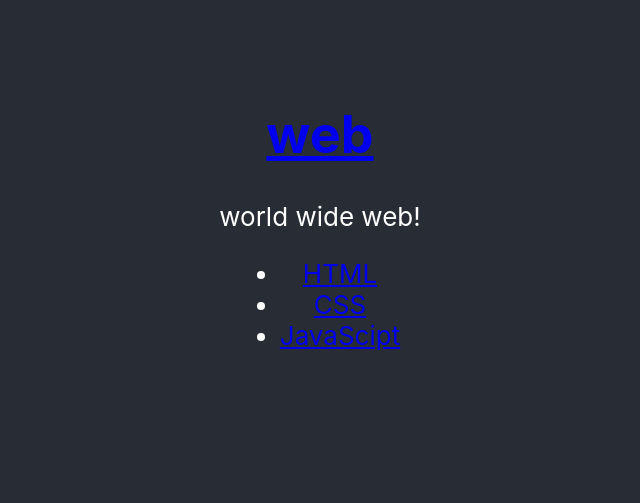
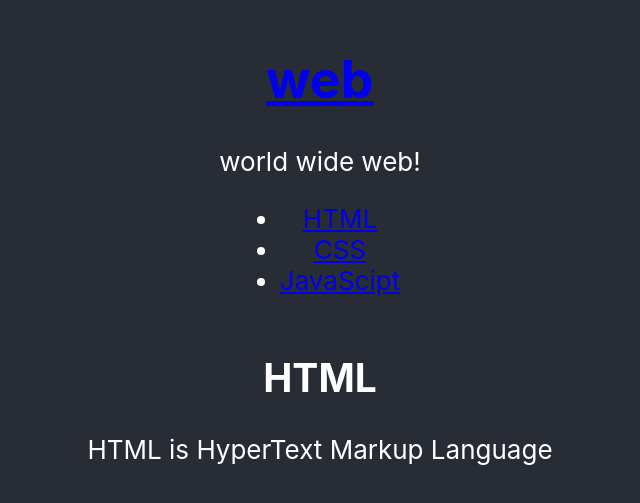
Before and after one commit to leesoeun98/classreact-project, a React (Create React App) app: page / in a window 1280 px wide. Shown: the part 161-664 px from the top of the page, without its empty margins (320-960 px from the left). Built offline with nearby package versions, Linux system fonts and the light colour scheme.

Commit message:
Add onChangePage function for changing state value

```diff
--- a/src/App.js
+++ b/src/App.js
@@ -8,11 +8,15 @@ import './App.css';
   -> Subject의 title 링크 누르면 (여기에 event 함수설치) mode가 welcome으로 바꾸고 contents component에 반영
 -> 이때 새로 페이지를 그릴려면 render를 호출해야하고, 이를 위해선 state값을 바꿔야한다.  */}
 
+{/* Toc에 있는 title클릭시 mode를 read로 바꾼 후 하단에 해당 desc, title같이 뜨게
+-> 내가 클릭한 id에 해당하는 contente의 title, desc를 보여주면 됨*/}
+
 class App extends Component{
   constructor(props){
     super(props);
     this.state={
       mode:'read',
+      selected_content_id:1,
       subject:{title: "web", sub: "world wide web!"},
       welcome:{title:"welcome", desc:"Hello, React!"},
       contents:[
@@ -22,23 +26,48 @@ class App extends Component{
       ]
     }
   }
+  getReadContents(){
+    for(let i=0;i<this.state.contents.length;i++){
+      let data=this.state.contents[i];
+      if(data.id===this.state.selected_content_id){
+        return data;
+      }
+    }
+  }
   render(){
-    let _title, _desc, _article=null;
+    let _title, _desc, _article, _content=null;
     if(this.state.mode==='welcome'){
       _title=this.state.welcome.title;
       _desc=this.state.welcome.desc;
+      _article=<Contents title={_title} desc={_desc}></Contents>
+    }
+    else if(this.state.mode==='read'){
+     _content=this.getReadContents();
+     console.log(_content);
+     _article=<Contents title={_content.title} desc={_content.desc}></Contents>
     }
     return(
       <div className="App">
         <header className="App-header">
+
           <Subject title={this.state.subject.title} sub={this.state.subject.sub}
             onChangePage={function(e){
               this.setState({
                mode:'welcome'
             });
           }.bind(this)}></Subject>
-          <Toc data={this.state.contents}></Toc>
-          <Contents title={_title} desc={_desc}></Contents>
+
+          <Toc onChangePage={function(id){
+            this.setState({
+              mode:'read',
+              selected_content_id:Number(id)
+            });
+          }.bind(this)}
+          data={this.state.contents}>
+          </Toc>
+
+          {_article}
+
         </header>
 
       </div>
```
